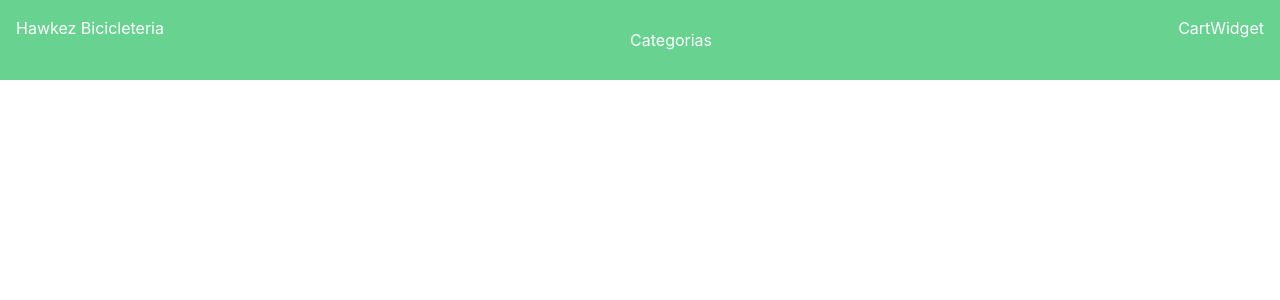
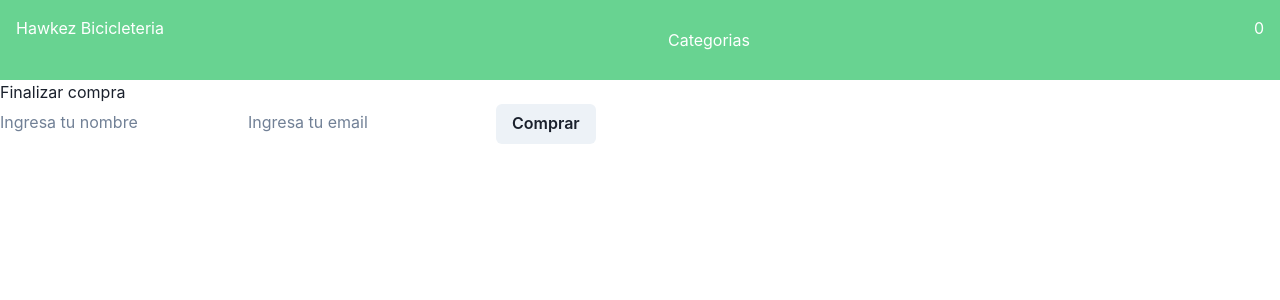
Before and after one commit to JuMaHawk/Entrega-final-ReactJS-Ferrero, a React (Vite) app: page /checkout in a window 1280 px wide. Shown: the top 300 px of the page. Built offline with nearby package versions, Linux system fonts and the light colour scheme.

Commit message:
Finalizado

```diff
--- a/package.json
+++ b/package.json
@@ -17,6 +17,7 @@
     "framer-motion": "^10.16.16",
     "react": "^18.2.0",
     "react-dom": "^18.2.0",
+    "react-hook-form": "^7.49.3",
     "react-router-dom": "^6.21.1"
   },
   "devDependencies": {
--- a/src/App.jsx
+++ b/src/App.jsx
@@ -2,27 +2,29 @@ import { BrowserRouter, Route, Routes } from "react-router-dom"
 import Navbar from "./components/Navbar.jsx"
 import ItemListContainer from "./components/ItemListContainer.jsx"
 import ItemDetailContainer from "./components/ItemDetailContainer.jsx"
-import CartWidget from "./components/CartWidget.jsx"
-import ShoppingCartContext from './context/ShoppingCartContext.jsx'
-
-
+import MarketCartContext from "./context/MarketCartContext.jsx"
+import Cart from "./components/Cart.jsx"
+import CheckOut from "./components/CheckOut.jsx"
 
 const App = () => {
 
   return (
 
     <BrowserRouter>
-      <ShoppingCartContext>
+    <MarketCartContext>
         <Navbar />
 
 
         <Routes>
           <Route path='/' element={<ItemListContainer />} />
+          <Route path='/cart' element={<Cart/>}/>
           <Route path='/categoria/:id' element={<ItemListContainer />} />
           <Route path='/item/:id' element={<ItemDetailContainer />} />
-          <Route path='/carrito' element={<CartWidget />} />
+          <Route path='/carrito' element={<Cart />} />
+          <Route path='/checkout' element={<CheckOut />} />
+
         </Routes>
-      </ShoppingCartContext>
+        </MarketCartContext>
     </BrowserRouter>
   )
 }
--- /dev/null
+++ b/src/components/Cart.jsx
@@ -0,0 +1,42 @@
+import { useContext } from "react"
+import { CartContext } from "../context/MarketCartContext"
+import { Button, Divider } from "@chakra-ui/react"
+import { Link } from "react-router-dom"
+
+
+
+const Cart = () => {
+
+  const { carrito, precioTotal, limpiarCarrito } = useContext(CartContext)
+
+  return (
+    <div>
+      {
+        carrito.map((p) => (
+          <div key={p.id}>
+            <Divider />
+            <h2>{p.modelo}{p.categoria}</h2>
+            <h3>{p.categoria}</h3>
+            <h4>Precio x unidad: ${p.precio}</h4>
+            <h4>Precio total: ${p.precio * p.cantidad}</h4>
+            <h5>Cantidad: {p.cantidad}</h5>
+            <Divider />
+          </div>
+        ))
+      }
+      {
+        carrito.length > 0 ?
+          <>
+            <h2>Precio Total: ${precioTotal()}</h2>
+            <Button onClick={limpiarCarrito}>Limpiar</Button>
+            <Link to='/checkout'>
+              <Button>Finalizar compra</Button>
+            </Link>
+          </> :
+          <h2>El carrito esta vacio</h2>
+      }
+    </div>
+  )
+}
+
+export default Cart
--- a/src/components/CartWidget.jsx
+++ b/src/components/CartWidget.jsx
@@ -1,12 +1,13 @@
 import { useContext } from "react"
-import { CartContext } from "../context/ShoppingCartContext"
-
+import { CartContext } from "../context/MarketCartContext"
+import { Link } from 'react-router-dom'
 
 const CartWidget = () => {
+
+  const {bikesEnCarrito} = useContext(CartContext)
     return (
       <div>
-
-        CartWidget
+        <span> {bikesEnCarrito()} </span>
       </div>
     )
   }
--- /dev/null
+++ b/src/components/CheckOut.jsx
@@ -0,0 +1,57 @@
+import { useContext, useState } from 'react'
+import { CartContext } from '../context/MarketCartContext'
+import { Button } from '@chakra-ui/react'
+import { useForm } from 'react-hook-form'
+import { addDoc, collection, getFirestore } from 'firebase/firestore'
+
+const CheckOut = () => {
+
+    const [pedidoId, setPedidoId] = useState("");
+    const { carrito, precioTotal, limpiarCarrito } = useContext(CartContext)
+
+    const { register, handleSubmit } = useForm()
+
+    const comprar = (data) => {
+        const pedido = {
+            usuario: data,
+            productos: carrito,
+            total: precioTotal()
+        }
+        console.log(pedido)
+        const db = getFirestore()
+        const pedidosRef = collection(db, "pedidos")
+        addDoc(pedidosRef, pedido)
+        .then((doc) => {
+            setPedidoId(doc.id);
+            limpiarCarrito();
+        })
+
+
+    }
+
+    if(pedidoId){
+        return(
+            <div>
+                <h1>MUCHAS GRACIAS POR SU COMPRA!</h1>
+                <p>El N° de su pedido es el siguiente: {pedidoId}</p>
+            </div>
+    )
+        }
+
+
+
+
+    return (
+        <div>
+            <h1>Finalizar compra</h1>
+            <form onSubmit={handleSubmit(comprar)}>
+                <input type="text" placeholder='Ingresa tu nombre'{...register("nombre")} />
+                <input type="email" placeholder='Ingresa tu email'{...register("email")} />
+
+                <Button type="submit">Comprar</Button>
+            </form>
+        </div>
+    )
+}
+
+export default CheckOut
--- a/src/components/ItemCount.jsx
+++ b/src/components/ItemCount.jsx
@@ -1,39 +1,58 @@
-import {useState} from 'react'
+import { useState } from 'react'
 import { Button } from '@chakra-ui/react'
-
-const ItemCount = ({modelo, precio, stock, item, img}) => {
+import { useContext } from 'react'
+import { CartContext } from '../context/MarketCartContext'
 
 
-    const [contador, setContador] = useState(0)
+const ItemCount = ({ modelo, precio, stock, item, img }) => {
 
-    const sumar = ()  => {
-        if (contador < 10){
-            setContador (contador + 1)
-        }
+    const { carrito, setCarrito } = useContext(CartContext)
+    const [cantidad, setCantidad] = useState(0)
+
+
+    const sumar = () => {
+        cantidad < item.stock && setCantidad(cantidad + 1)
     }
 
-    const restar = ()  => {
-        if (contador > 0){
-            setContador (contador - 1)
-        }
+    const restar = () => {
+        cantidad > 1 && setCantidad(cantidad - 1)
     }
 
+    const agregar = () => {
+        const itemAgregado = { ...item, cantidad }
 
+        const newCarrito = [...carrito]
+        const existeEnCarrito = newCarrito.find((producto) => producto.id == itemAgregado.id)
 
+        if (existeEnCarrito) {
+            existeEnCarrito.cantidad += cantidad
+        } else {
+            newCarrito.push(itemAgregado)
+        }
+        setCarrito(newCarrito)
+    }
 
+    const bikesEnCarrito = () => {
+        return (
+            carrito.reduce((acc, prod)=> acc + prod.cantidad, 0)
+        )
+    }
 
     return (
         <div>
-            <Button colorScheme='red' size='xs' onClick = {restar}>
+            <Button colorScheme='red' size='xs' onClick={restar}>
                 -
             </Button>
-            <p>{contador}</p>
-            <Button colorScheme='whatsapp' size='xs' onClick = {sumar}>
+
+            <p>{cantidad}</p>
+
+            <Button colorScheme='whatsapp' size='xs' onClick={sumar}>
                 +
             </Button>
 
-            <hr/>
-            <Button colorScheme='purple' size='xs'>
+            <hr />
+
+            <Button colorScheme='purple' size='xs' onClick={agregar}>
                 Agregar al carrito
             </Button>
         </div>
--- a/src/components/ItemListContainer.jsx
+++ b/src/components/ItemListContainer.jsx
@@ -30,9 +30,6 @@ const ItemListContainer = () => {
   const productosFiltrados = products.filter((producto) => producto.categoria == id)
 
 
-
-
-
   return (
     <div>
       {id ? <ItemList products = {productosFiltrados} /> : <ItemList products = {products} />}
--- a/src/components/itemDetailContainer.jsx
+++ b/src/components/itemDetailContainer.jsx
@@ -21,7 +21,6 @@ const ItemDetailContainer = () => {
             )
         })
     }, [id])
-
     return (
 
         <div>
--- /dev/null
+++ b/src/context/MarketCartContext.jsx
@@ -0,0 +1,39 @@
+import { createContext, useEffect, useState } from "react";
+
+export const CartContext = createContext(null)
+
+const carritoInicial = JSON.parse(localStorage.getItem("carrito")) || [];
+
+export const MarketCartProvider = ({children}) => {
+
+    const [carrito, setCarrito] = useState (carritoInicial)
+
+    const bikesEnCarrito = () => {
+        return (
+            carrito.reduce((acu, prod)=> acu + prod.cantidad, 0)
+        )
+    }
+
+const precioTotal = ()=> {
+    return (
+        carrito.reduce ((acu, prod) => acu + prod.precio * prod.cantidad, 0 )
+    )
+}
+
+useEffect(()=> {
+    localStorage.setItem("carrito", JSON.stringify(carrito))
+},[carrito])
+
+
+const limpiarCarrito = ()=> {
+    setCarrito([])
+}
+
+    return(
+        <CartContext.Provider value= {{carrito, setCarrito, bikesEnCarrito, precioTotal, limpiarCarrito}}>
+            {children}
+        </CartContext.Provider>
+    )
+}
+
+export default MarketCartProvider
--- a/src/context/ShoppingCartContext.jsx
+++ /dev/null
@@ -1,18 +0,0 @@
-import { createContext, useState } from "react";
-
-export const CartContext = createContext(null)
-
-export const ShoppingCartProvider = ({children}) => {
-
-const comision = "React JS en Coder con Omar Manias"
-
-
-
-return(
-
-    <CartContext.Provider value = {{comision}}>
-        {children}
-    </CartContext.Provider>
-)
-}
-export default ShoppingCartProvider
```
Also changed, not shown: 1 other file (tests, documents, lock files or other folders).
